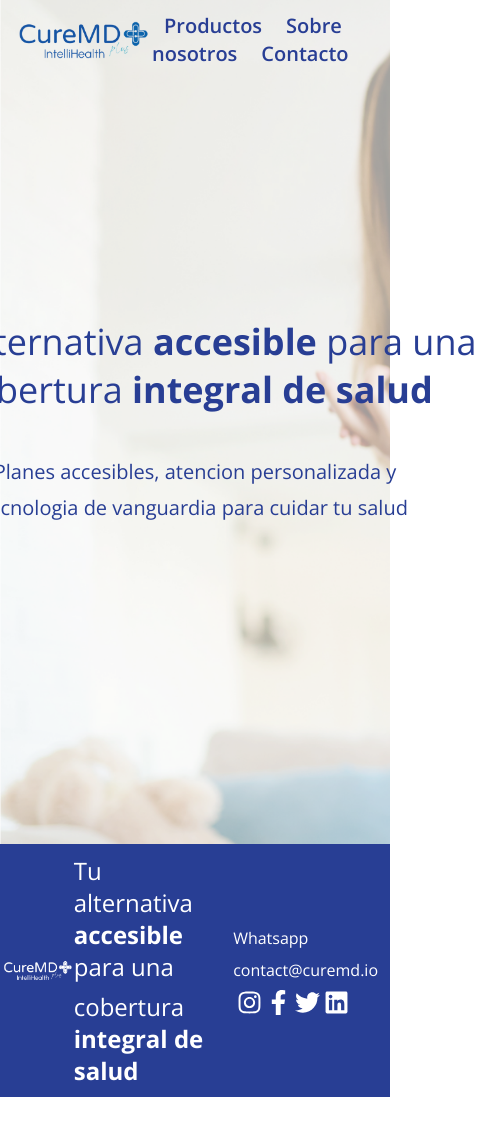
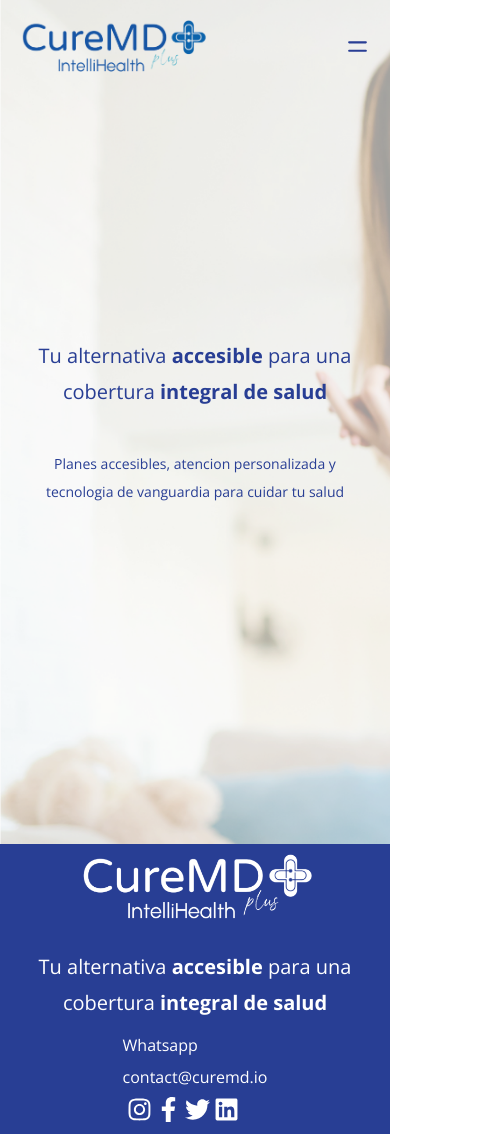
Before and after one commit to MoneyFi/CureMDplus, a React (Vite) app: page / in a window 390 px wide. Shown: the whole page, 495 px wide, since content can reach past the window. Before the commit the page ends 1097 px from the top, so only its background shows below. Built offline with nearby package versions, Linux system fonts and the light colour scheme.

Commit message:
add: responsive layout y landing

```diff
--- a/src/App.jsx
+++ b/src/App.jsx
@@ -4,19 +4,21 @@ function App() {
 
   return (
     <section className="flex flex-col items-center justify-center w-full h-[100vh]" id='landing'>
-    <article className='w-[600px] flex flex-col items-center justify-center'>
-    <h1 className="text-primary-blue text-4xl  py-1">
+    <article className='w-[600px] flex flex-col items-center justify-center max-[600px]:w-full'>
+    <h1 className="text-primary-blue text-4xl  py-1 max-[600px]:text-2xl max-[400px]:text-xl">
       Tu alternativa <strong>accesible</strong> para una
     </h1>
-    <h2 className='text-primary-blue text-4xl py-1'>
+    <h2 className='text-primary-blue text-4xl py-1 max-[600px]:text-2xl max-[400px]:text-xl'>
     cobertura <strong>integral de salud</strong>
     </h2>
     </article>
-    <article className='w-[600px] flex flex-col items-center justify-center mt-10'>
-    <h3 className="text-primary-blue text-xl  py-1">
+
+
+    <article className='w-[600px] flex flex-col items-center justify-center mt-10 max-[800px]:w-full'>
+    <h3 className="text-primary-blue text-xl  py-1  max-[600px]:text-sm">
       Planes accesibles, atencion personalizada y
     </h3>
-    <h3 className='text-primary-blue text-xl py-1'>
+    <h3 className='text-primary-blue text-xl py-1 max-[600px]:text-sm'>
     tecnologia de vanguardia para cuidar tu salud
     </h3>
     </article>
--- a/src/Components/Footer/FooterLanding.jsx
+++ b/src/Components/Footer/FooterLanding.jsx
@@ -4,15 +4,15 @@ import { FaInstagram, FaFacebookF, FaTwitter, FaLinkedin } from "react-icons/fa"
 
 const FooterLanding = () => {
   return (
-    <footer className='w-full bg-primary-blue text-white h-[30vh] flex items-center justify-around'>
-        <div className='w-[300px]'>
+    <footer className='w-full bg-primary-blue text-white min-h-[30vh] flex items-center justify-around max-[800px]:flex-col'>
+        <div className='w-[300px] max-[500px]:w-[250px] mb-5'>
             <img alt='logo_blanco' src={cureLogoBlanco}/>
         </div>
-        <article className='w-[600px] flex flex-col items-center justify-center'>
-    <h4 className="text-2xl  py-1">
+        <article className='w-[600px] flex flex-col items-center justify-center max-[800px]:w-full'>
+    <h4 className="text-2xl  py-1 max-[600px]:text-2xl max-[400px]:text-xl">
       Tu alternativa <strong>accesible</strong> para una
     </h4>
-    <h4 className='text-2xl py-1'>
+    <h4 className='text-2xl py-1 max-[600px]:text-2xl max-[400px]:text-xl'>
     cobertura <strong>integral de salud</strong>
     </h4>
     </article>
--- a/src/Components/Navbar/NavbarLanding.jsx
+++ b/src/Components/Navbar/NavbarLanding.jsx
@@ -1,6 +1,7 @@
 import React, { useEffect, useState } from 'react'
 import cureLogo from '../../assets/icons/Logo_Azul.png'
 import cureLogoBco from '../../assets/icons/Logo_bco.png'
+import { TbMenu } from "react-icons/tb";
 
 const NavbarLanding = () => {
     const [isFixed, setIsFixed] = useState(false)
@@ -34,17 +35,20 @@ const NavbarLanding = () => {
         {
             !isFixed ?
             (
-                <div className='w-[250px]'>
+                <div className='w-[250px] max-[500px]:w-[200px]'>
             <img alt='logo' src={cureLogo}/>
             </div>
             )
             :
-           ( <div className='w-[250px]'>
+           ( <div className='w-[250px] max-[500px]:w-[200px]'>
             <img alt='logo' src={cureLogoBco}/>
         </div>
             )
         }
-        <div>
+        <div className='min-[800px]:hidden flex items-center justify-center p-2'>
+        <TbMenu size={25} />
+        </div>
+        <div className='max-[800px]:hidden'>
             <a className='px-3 py-1 font-semibold text-xl'>Productos</a>
             <a className='px-3 py-1 font-semibold text-xl'>Sobre nosotros</a>
             <a className='px-3 py-1 font-semibold text-xl'>Contacto</a>
```
